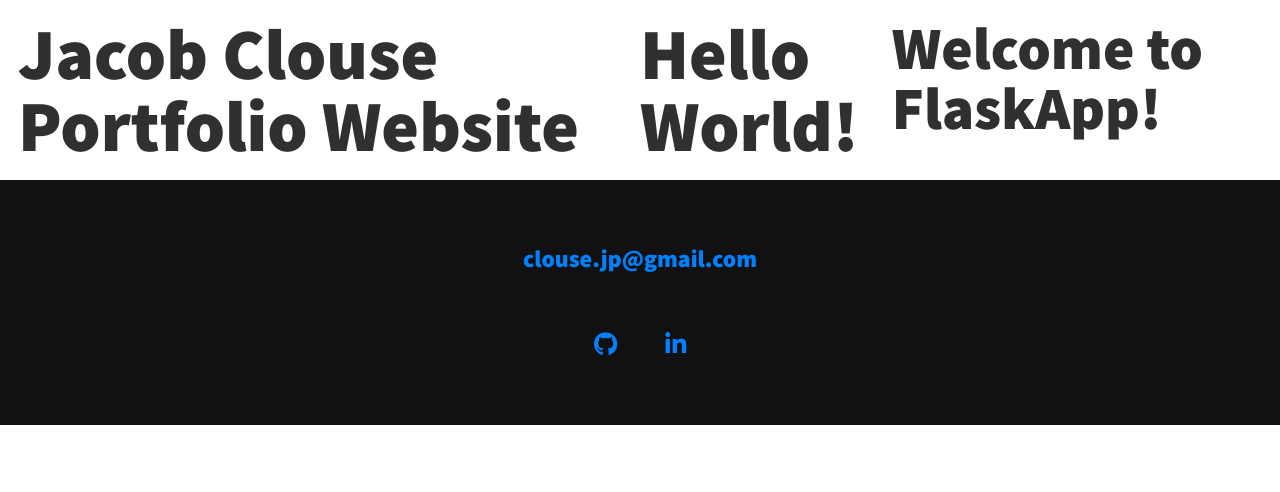
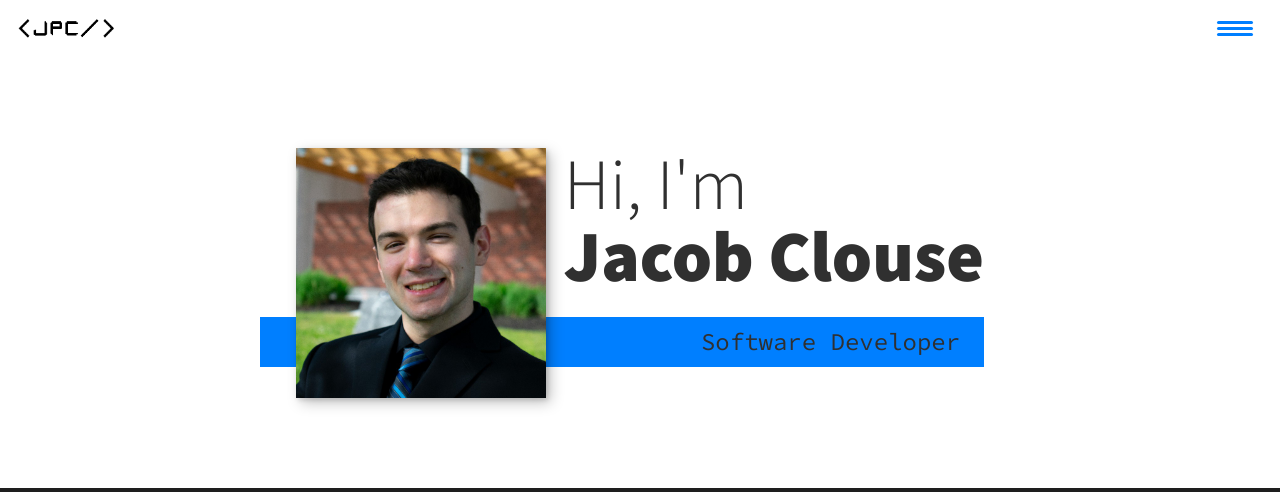
Before and after one commit to jacobpclouse/Portfolio-Website, a Flask app: page / in a window 1280 px wide. Shown: the top 492 px of the page. Before the commit the page ends 425 px from the top, so only its background shows below. Run offline with Flask 2, Linux system fonts and the light colour scheme; some libraries are stand-ins or nearby versions; grey boxes are pictures that could not be loaded.

Commit message:
index has been successfully recreated with flask, need to create addtional pages and use the sqlite database

```diff
--- a/app.py
+++ b/app.py
@@ -25,7 +25,7 @@ app = Flask(__name__)
     # Index page
 @app.route('/')
 def myIndexPage():
-    title = "Jacob Clouse Portfolio Website"
+    title = "Jacob Clouse Portfolio Website - Index"
     return render_template('index.html',html_title = title)
 
 
--- a/static/css/style.css
+++ b/static/css/style.css
@@ -132,11 +132,17 @@ h3 { font-size: var(--fs-h3) }
 
 /* header, will turn this off */
 
-header {
+/* header {
+    display: flex;
+    justify-content: space-between;
+    padding: 1em;
+} */
+.realHeader {
     display: flex;
     justify-content: space-between;
     padding: 1em;
 }
+
 
 .logo {
     max-width: 100px;
--- a/templates/base.html
+++ b/templates/base.html
@@ -45,7 +45,10 @@
         </ul>
     </footer>
 
-    <script src="js/index.js"></script>
+    <!-- Importing javascript -->
+    <!-- <script src="js/index.js"></script> -->
+    <script src="{{ url_for('static', filename='/js/index.js') }}"></script>
+
 
 </body>
 
--- a/templates/index.html
+++ b/templates/index.html
@@ -1,8 +1,115 @@
 {% extends 'base.html' %}
 
 {% block content %}
-    <h1>{% block title %} {{html_title}} {% endblock %}</h1>
-    <h1>Hello World!</h1>
-    <h2>Welcome to FlaskApp!</h2>
-    <h3>{{ utc_dt }}</h3>
+    <!-- Title of webpage set here -->
+    <!-- <h1>{% block title %} {{html_title}} {% endblock %}</h1> -->
+
+    <!-- Header and Hamburger button setup -->
+    <header class="realHeader">
+        <div class="logo">
+            <img src="{{ url_for('static', filename='/img/logo2.png') }}" alt="JPC Logo">
+
+        </div>
+        <button class="nav-toggle" aria-label="toggle navigation">
+            <span class="hamburger"></span>
+        </button>
+        <nav class="nav">
+            <ul class="nav__list">
+                <li class="nav__item"><a href="#home" class="nav__link">Home</a></li>
+                <li class="nav__item"><a href="#services" class="nav__link">My Skills</a></li>
+                <li class="nav__item"><a href="#about" class="nav__link">About Me</a></li>
+                <li class="nav__item"><a href="#work" class="nav__link">My Work</a></li>
+            </ul>
+        </nav>
+    </header>
+
+    <!-- Introduction -->
+    <section class="intro" id="home">
+        <h1 class="section__title section__title--intro">
+            Hi, I'm <strong>Jacob Clouse</strong>
+        </h1>
+        <p class="section__subtitle section__subtitle--intro">Software Developer</p>
+        <img src="{{ url_for('static', filename='/img/profile.jpg') }} " alt="a picture of Jacob Clouse smiling" class="intro__img">
+
+    </section>
+
+    <!-- My Skills-->
+    <section class="my-services" id="services">
+        <h2 class="section__title section__title--services">
+            My Skills
+        </h2>
+        <div class="services">
+
+            <div class="service">
+                <h3>#Development</h3>
+                <ul>
+                    <li>React JS & JSX</li>
+                    <li>Javascript & ES6</li>
+                    <li>Node JS & MongoDB</li>
+                </ul>
+            </div>
+
+            <div class="service">
+                <h3>#Design</h3>
+                <ul>
+                    <li>CSS Grid & CSS Flexbox</li>
+                    <li>Object Oriented Design</li>
+                    <li>Systems Design</li>
+                </ul>
+            </div>
+
+            <div class="service">
+                <h3>#Beyond</h3>
+                <ul>
+                    <li>Worked with APIs</li>
+                    <li>Workstation Support</li>
+                    <li>Security + Certification</li>
+                </ul>
+
+            </div>
+        </div>
+
+        <a href="#work" class="btn">My Work</a>
+    </section>
+
+    <!-- About Me -->
+    <section class="about-me" id="about">
+        <h2 class="section__title section__title--about">Who I am</h2>
+        <p class="section__subtitle section__subtitle--about"></p>
+
+        <div class="about-me__body">
+            <p>I am an experienced developer who is excited to work with new technologies. I love learning and challenge myself to learn something new every day</p>
+            <p>I graduated in 2017 with a B.S. in Information Systems from Sage College of Albany and am pursuing my M.S. in Computer Science at the University at Albany (SUNY).</p>
+        </div>
+
+        <img src="{{ url_for('static', filename='/img/logo.png') }}" alt="JPC logo in a computer" class="about-me__img">
+        <!-- {{ url_for('static', filename='/img/profile.jpg') }} -->
+    </section>
+
+    <!-- My Work -->
+    <section class="my-work" id="work">
+        <h2 class="section__title section__title--work">My Work</h2>
+        <p class="section__subtitle section__subtitle--work">A selection of my range of work</p>
+
+        <!-- MAKE THESE LINKS DYNAMICALLY CALL ITEMS FROM THE SQLITE DATABASE -->
+        <div class="portfolio">
+            <!-- Portfolio Item #1 -->
+            <a href="./portfolio-item.html" class="portfolio__item">
+                <img src="{{ url_for('static', filename='/img/meditationApp.PNG') }}" alt="Meditation App" class="portfolio__img">
+            </a>
+
+            <!-- Portfolio Item #2 -->
+            <a href="./portfolio-item2.html" class="portfolio__item">
+                <img src="{{ url_for('static', filename='/img/bookListApp2.PNG') }}" alt="Booklist App" class="portfolio__img">
+            </a>
+
+            <!-- Portfolio Item #3 -->
+            <a href="./portfolio-item3.html" class="portfolio__item">
+                <!-- {{ url_for('static', filename='/img/logo.png') }} -->
+                <img src="{{ url_for('static', filename='/img/tribute.PNG') }}" alt="Tribute Site for Linus" class="portfolio__img">
+            </a>
+
+        </div>
+    </section>
+
 {% endblock %}
```
